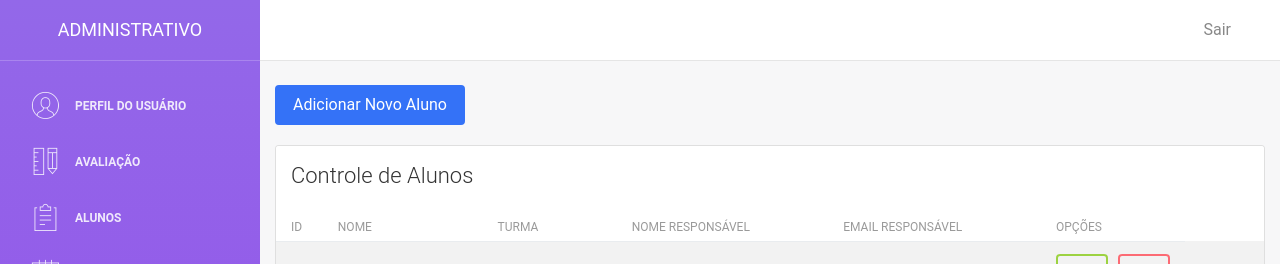
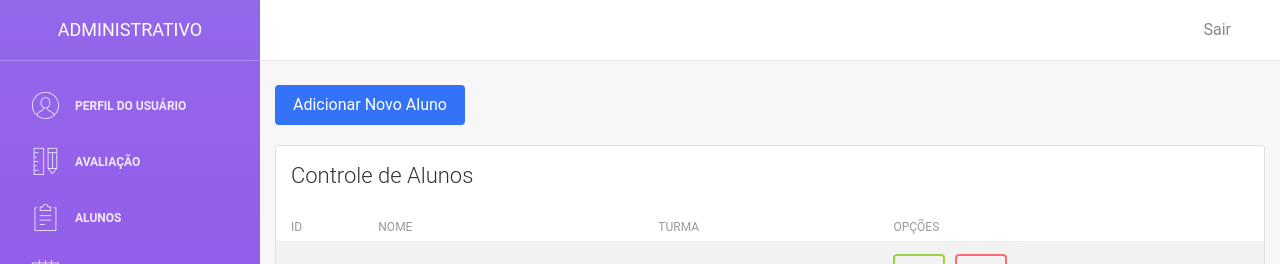
Before and after one commit to SAwarm/SystemParaisoDaCrianca, a PHP site: page /admin/telas/alunos.php in a window 1280 px wide. Shown: the top 264 px of the page. Run offline with PHP 8.4, Linux system fonts and the light colour scheme; the visitor is signed in with stand-in values (Sample User, id 1); data comes from the database, SQL or seed files in the repository; some libraries are stand-ins or nearby versions.

Commit message:
ajustes responsavel e aluno

```diff
--- a/admin/telas/alunos.php
+++ b/admin/telas/alunos.php
@@ -29,8 +29,8 @@
                                             <th>Id</th>
                                             <th>Nome</th>
                                             <th>Turma</th>
-                                            <th>Nome Responsável</th>
-                                            <th>Email Responsável</th>
+                                            <!-- <th>Nome Responsável</th>
+                                            <th>Email Responsável</th> -->
                                             <th>Opções</th>
                                         </thead>
                                         <tbody class="tableAluno">
@@ -549,8 +549,8 @@
                         cols += "<tr><td>"+jq_json_obj[x][0]+"</td>"+
                         "<td>"+jq_json_obj[x][1]+"</td>" +
                         "<td>"+jq_json_obj[x]['descricao']+"</td>" +
-                        "<td>"+jq_json_obj[x]['nome']+"</td>" +
-                        "<td>"+jq_json_obj[x]['email']+"</td>" +
+                        // "<td>"+jq_json_obj[x]['nome']+"</td>" +
+                        // "<td>"+jq_json_obj[x]['email']+"</td>" +
                         '<td><a type="button" href="#" data-id="'+jq_json_obj[x][0]+'" id="btn-edit-aluno" style="margin-right: 10px;" class="btn btn-success btn-edit-turma"><i class="far fa-edit"></i></a>'+
                         '<a type="button" href="#" data-id="'+jq_json_obj[x][0]+'" class="btn btn-danger btn-exclude-aluno"><i class="fas fa-times-circle"></i></a></td></tr>';
                     }
--- a/index.php
+++ b/index.php
@@ -475,7 +475,7 @@ Paginas
                 if(msg != "Erro no login ou senha"){
                     $(".message-modal").html("Usuário logado com sucesso!");
                     $("#exampleModal").modal("show");
-                    setTimeout(() => { location.replace('./admin/telas/notas.php');  }, 2000);
+                    setTimeout(() => { location.replace('./admin/telas/notas_responsavel.php');  }, 2000);
                 }else{
                     $(".message-modal").html(msg);
                     $("#exampleModal").modal("show");
```
